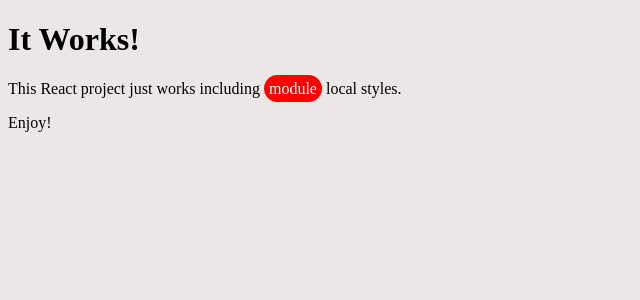
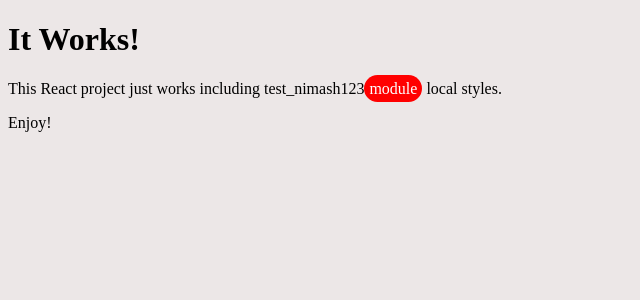
Before and after one commit to Akila93/Rainfall-WaterLevelManagementApp, a React app: page / in a window 1280 px wide. Shown: the top 300 px of the page, without its empty margins (0-640 px from the left). Built offline with nearby package versions, Linux system fonts and the light colour scheme.

Commit message:
Nimash_testcommit1

```diff
--- a/src/app.jsx
+++ b/src/app.jsx
@@ -6,7 +6,7 @@ export default class App extends React.Component {
     return (
       <div>
         <h1>It Works!</h1>
-        <p>This React project just works including <span className="redBg">module</span> local styles.</p>
+        <p>This React project just works including test_nimash123<span className="redBg">module</span> local styles.</p>
         <p>Enjoy!</p>
       </div>
     )
```
Also changed, not shown: 1 other file (tests, documents, lock files or other folders).
